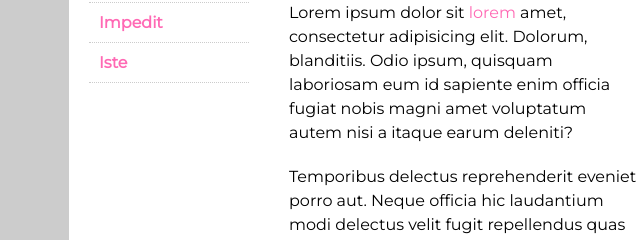
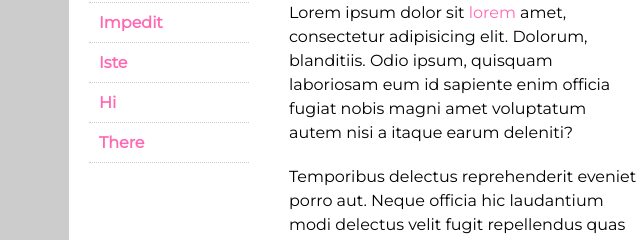
Before and after one commit to lytrung/Web102, a plain HTML site: page index.htm in a window 1280 px wide. Shown: the part 237-477 px from the top of the page, 51-691 px from the left. Drawn offline with Linux system fonts and the light colour scheme.

Commit message:
Doing some work

```diff
--- a/index.htm
+++ b/index.htm
@@ -15,6 +15,8 @@
 			<li><a href="">Accusamus</a></li>
 			<li><a href="">Impedit</a></li>
 			<li><a href="">Iste</a></li>
+			<li><a href="">Hi</a></li>
+			<li><a href="">There</a></li>
 		</ul>
 
 		<div class="content1">
```
